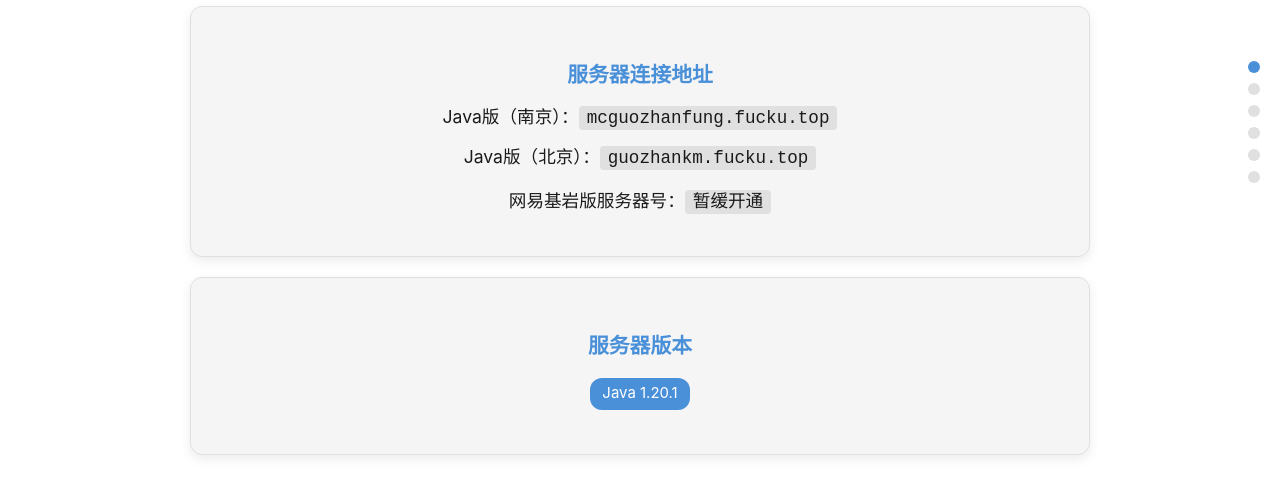
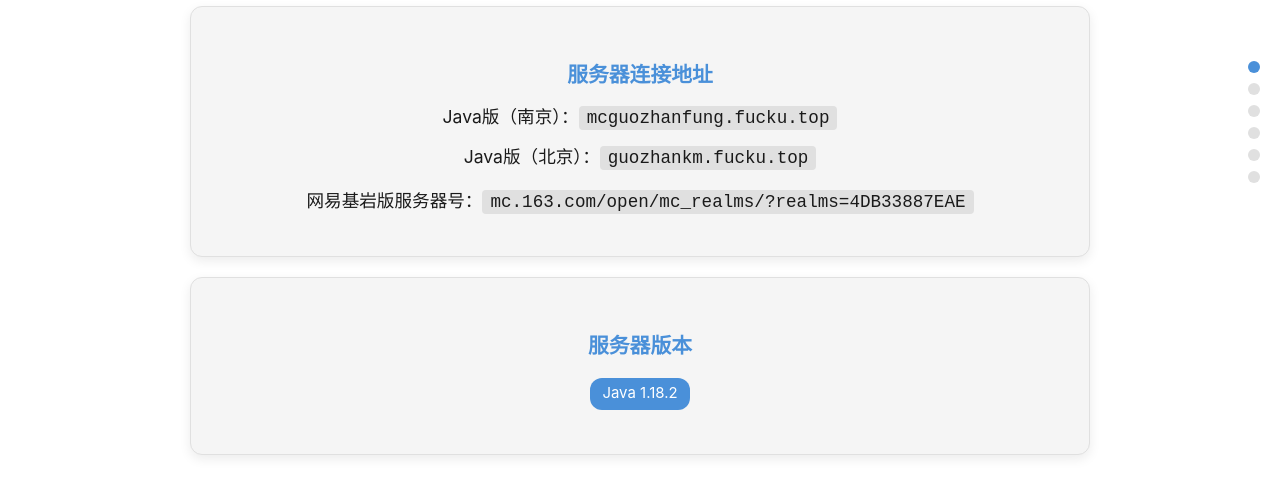
Before and after one commit to liang089/liang089.github.io, a plain HTML site: page index.html in a window 1280 px wide. Shown: the part 278-774 px from the top of the page. Drawn offline with Linux system fonts and the light colour scheme.

Commit message:
Update index.html

```diff
--- a/index.html
+++ b/index.html
@@ -264,11 +264,11 @@
         <h3>服务器连接地址</h3>
         <p class="server-info">Java版（南京）：<code>mcguozhanfung.fucku.top</code></p>
         <p class="server-info">Java版（北京）：<code>guozhankm.fucku.top</code></p>
-        <p class="server-info" style="margin-top:15px;">网易基岩版服务器号：<code>暂缓开通</code></p>
+        <p class="server-info" style="margin-top:15px;">网易基岩版服务器号：<code>mc.163.com/open/mc_realms/?realms=4DB33887EAE</code></p>
       </div>
       <div class="card">
         <h3>服务器版本</h3>
-        <p class="server-info"><span class="badge">Java 1.20.1</span></p>
+        <p class="server-info"><span class="badge">Java 1.18.2</span></p>
       </div>
     </div>
   </section>
```
